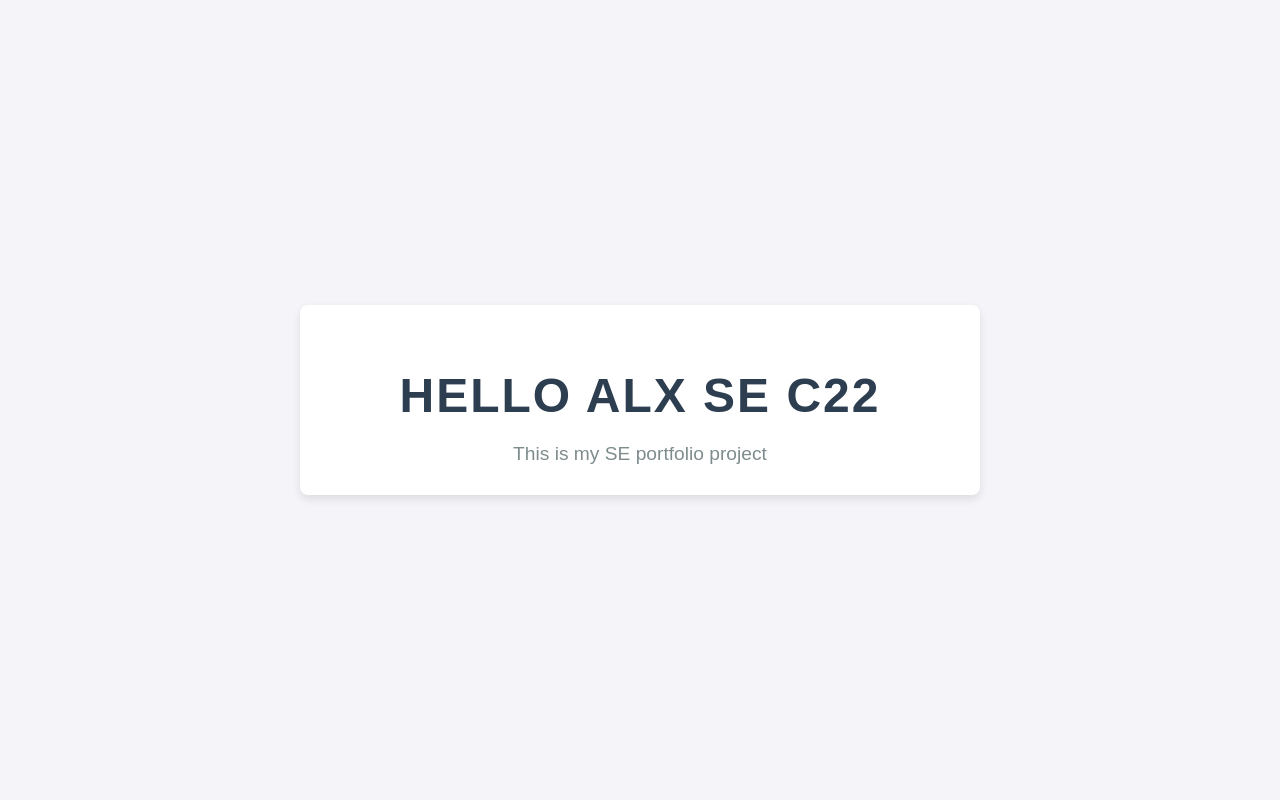
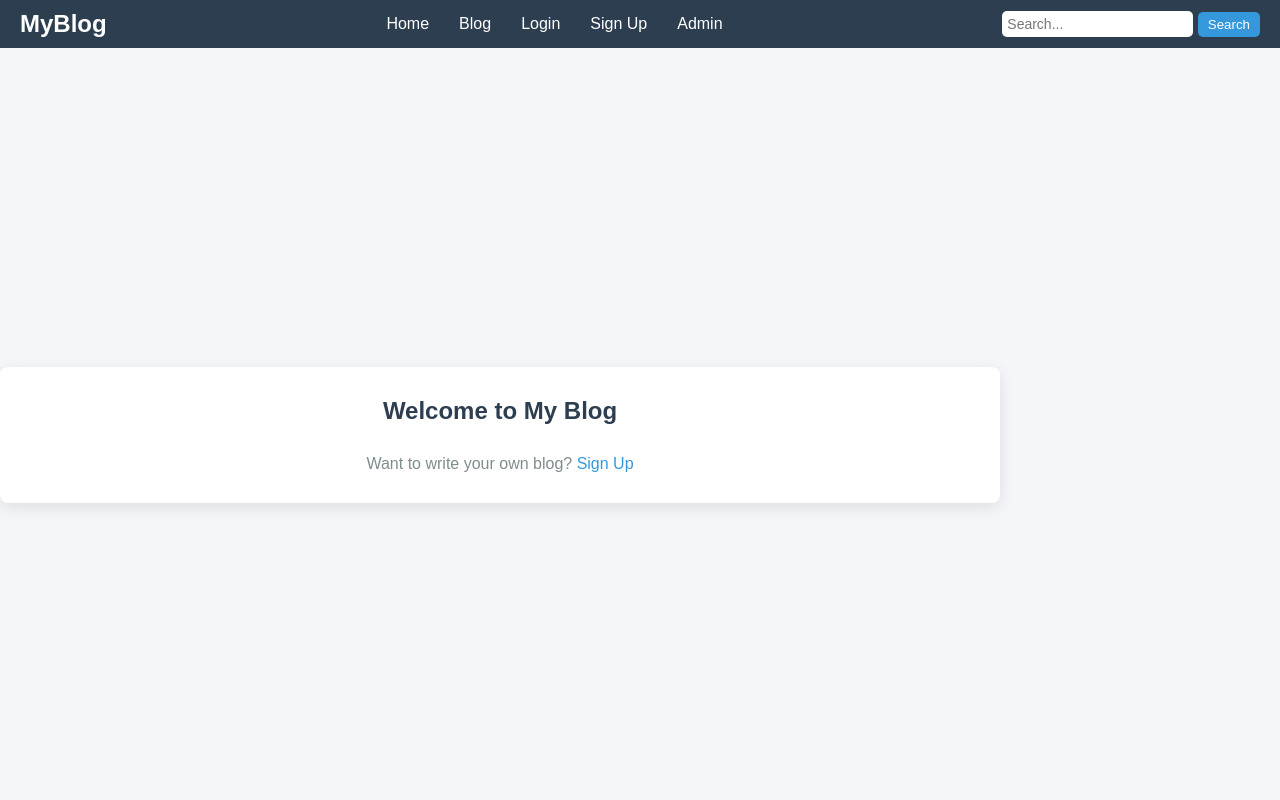
Before and after one commit to AhmedMeko/Alx-back-end-portfolio, a Flask app: page / in a window 1280 px wide. Run offline with Flask 3, Linux system fonts and the light colour scheme.

Commit message:
Start with Static Pages

```diff
--- a/app.py
+++ b/app.py
@@ -8,8 +8,15 @@
 @app.route('/')
 
 def index():
-    return render_template("home.html")
+    return render_template('home.html')
 
+# Login and sign UP
+@app.route('/login')
+def login():
+    return render_template('login.html')
+@app.route('/regest')
+def regest():
+    return render_template('regest.html')
 
 
 
@@ -18,3 +25,10 @@
 @app.errorhandler(404)
 def not_found(e):
     return render_template('404.html')
+# 500 intrnal server error
+@app.errorhandler(500)
+def not_found(e):
+    return render_template('505.html')
+@app.errorhandler(405)
+def not_found(e):
+    return render_template('405.html')
--- a/templates/home.html
+++ b/templates/home.html
@@ -3,55 +3,193 @@
 <head>
     <meta charset="UTF-8">
     <meta name="viewport" content="width=device-width, initial-scale=1.0">
-    <title>ALX SE C22 Portfolio</title>
+    <title>Blog Home - My Website</title>
     <style>
+        /* Basic Reset */
+        * {
+            margin: 0;
+            padding: 0;
+            box-sizing: border-box;
+        }
+
         body {
             font-family: 'Arial', sans-serif;
-            background-color: #f4f4f9;
-            margin: 0;
-            padding: 0;
+            background-color: #f4f6f9;
             display: flex;
             justify-content: center;
-            align-items: center;
-            height: 100vh;
-            text-align: center;
+            align-items: flex-start;
+            min-height: 100vh;
+            flex-direction: column;
         }
 
-        h1 {
-            font-size: 3em;
-            color: #2c3e50;
-            margin-bottom: 20px;
-            text-transform: uppercase;
-            letter-spacing: 2px;
+        /* Navbar Style */
+        nav {
+            width: 100%;
+            background-color: #2C3E50;
+            padding: 10px 20px;
+            display: flex;
+            justify-content: space-between;
+            align-items: center;
+            position: fixed;
+            top: 0;
+            left: 0;
+            z-index: 1000;
         }
 
-        p {
-            font-size: 1.2em;
-            color: #7f8c8d;
-            margin: 0;
-            padding: 0;
+        nav .logo {
+            color: white;
+            font-size: 24px;
+            font-weight: bold;
+            text-decoration: none;
         }
 
-        .container {
-            background-color: #ffffff;
-            border-radius: 8px;
-            padding: 30px 40px;
-            box-shadow: 0 4px 10px rgba(0, 0, 0, 0.1);
-            max-width: 600px;
-            width: 100%;
+        nav ul {
+            display: flex;
+            list-style: none;
         }
 
-        .container p {
-            margin-top: 15px;
+        nav ul li {
+            margin: 0 15px;
         }
 
+        nav ul li a {
+            color: white;
+            text-decoration: none;
+            font-size: 16px;
+        }
+
+        nav ul li a:hover {
+            text-decoration: underline;
+        }
+
+        nav .search-box input[type="text"] {
+            padding: 5px;
+            border: none;
+            border-radius: 5px;
+            font-size: 14px;
+        }
+
+        nav .search-box button {
+            padding: 5px 10px;
+            border: none;
+            background-color: #3498db;
+            color: white;
+            cursor: pointer;
+            border-radius: 5px;
+        }
+
+        nav .search-box button:hover {
+            background-color: #2980b9;
+        }
+
+        /* Blog Container */
+        .blog-container {
+            margin-top: 70px;
+            width: 100%;
+            max-width: 1000px;
+            background-color: white;
+            padding: 30px;
+            border-radius: 8px;
+            box-shadow: 0px 4px 15px rgba(0, 0, 0, 0.1);
+        }
+
+        .blog-container h2 {
+            text-align: center;
+            margin-bottom: 30px;
+            color: #2C3E50;
+        }
+
+        .blog-post {
+            margin-bottom: 25px;
+            padding: 20px;
+            background-color: #ecf0f1;
+            border-radius: 8px;
+            box-shadow: 0px 4px 10px rgba(0, 0, 0, 0.05);
+        }
+
+        .blog-post h3 {
+            color: #2C3E50;
+            margin-bottom: 15px;
+        }
+
+        .blog-post p {
+            color: #7f8c8d;
+            margin-bottom: 20px;
+        }
+
+        .read-more {
+            color: #3498db;
+            text-decoration: none;
+            font-size: 16px;
+        }
+
+        .read-more:hover {
+            text-decoration: underline;
+        }
+
+        .blog-footer {
+            text-align: center;
+            margin-top: 30px;
+            color: #7f8c8d;
+        }
+
+        .blog-footer a {
+            color: #3498db;
+            text-decoration: none;
+        }
+
+        .blog-footer a:hover {
+            text-decoration: underline;
+        }
+
+        /* Responsive Design */
+        @media (max-width: 768px) {
+            nav ul {
+                flex-direction: column;
+                align-items: center;
+            }
+
+            nav ul li {
+                margin: 10px 0;
+            }
+
+            .search-box {
+                flex-direction: column;
+                margin-left: 0;
+            }
+
+            .blog-container {
+                padding: 20px;
+            }
+        }
     </style>
 </head>
 <body>
 
-    <div class="container">
-        <h1>Hello ALX SE C22</h1>
-        <p>This is my SE portfolio project</p>
+    <!-- Navbar -->
+    <nav>
+        <a href="/" class="logo">MyBlog</a>
+        <ul>
+            <li><a href="/">Home</a></li>
+            <li><a href="blog">Blog</a></li>
+            <li><a href="/login">Login</a></li>
+            <li><a href="/regest">Sign Up</a></li>
+            <li><a href="admin.html">Admin</a></li>
+        </ul>
+        <div class="search-box">
+            <input type="text" placeholder="Search...">
+            <button>Search</button>
+        </div>
+    </nav>
+
+    <!-- Blog Container -->
+    <div class="blog-container">
+        <h2>Welcome to My Blog</h2>
+
+        <!-- Footer -->
+        <div class="blog-footer">
+            <p>Want to write your own blog? <a href="signup.html">Sign Up</a></p>
+        </div>
     </div>
 
 </body>
```
Also changed, not shown: templates/405.html (added, +75 -0 lines), templates/505.html (added, +70 -0 lines), templates/login.html (added, +117 -0 lines), templates/regest.html (added, +119 -0 lines).
